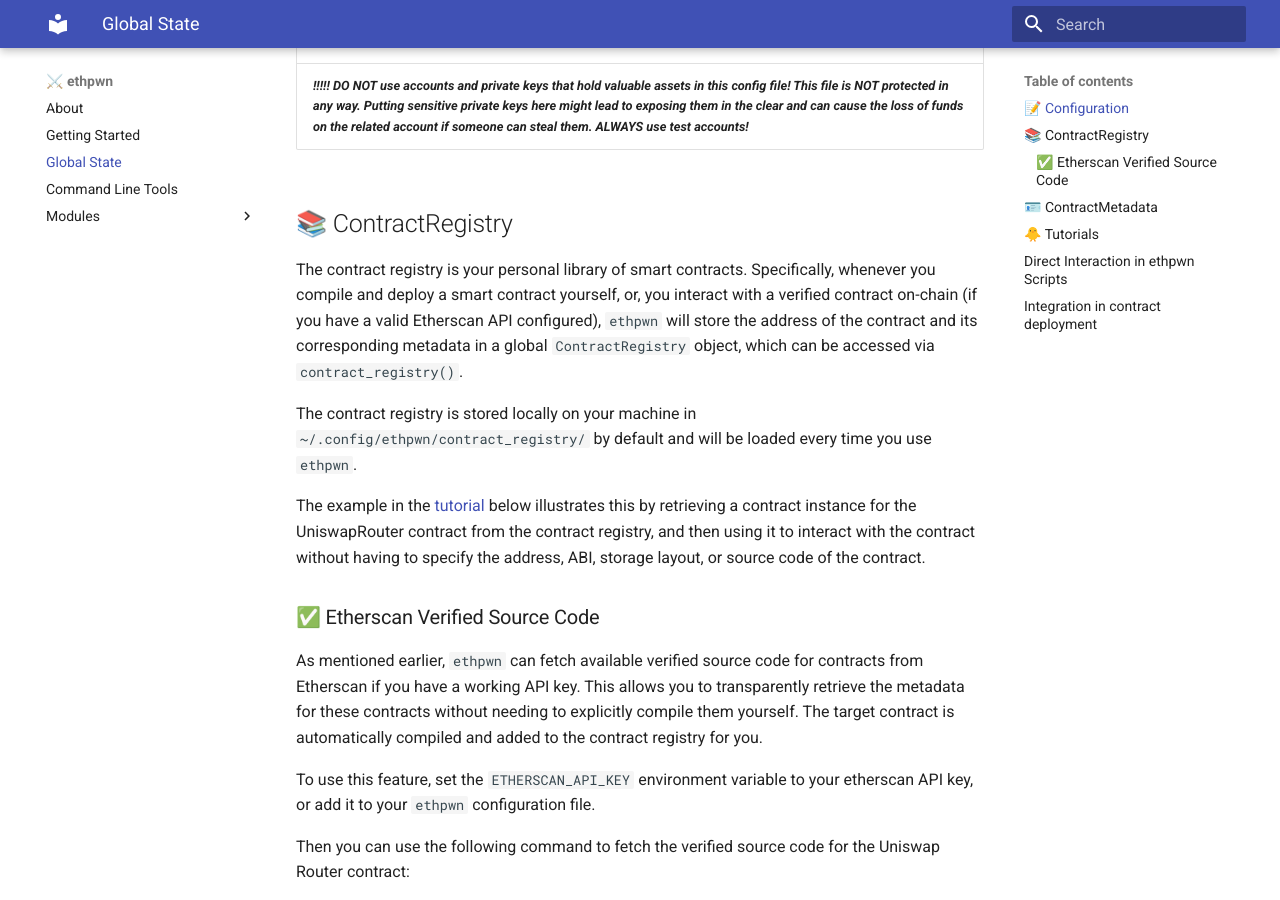
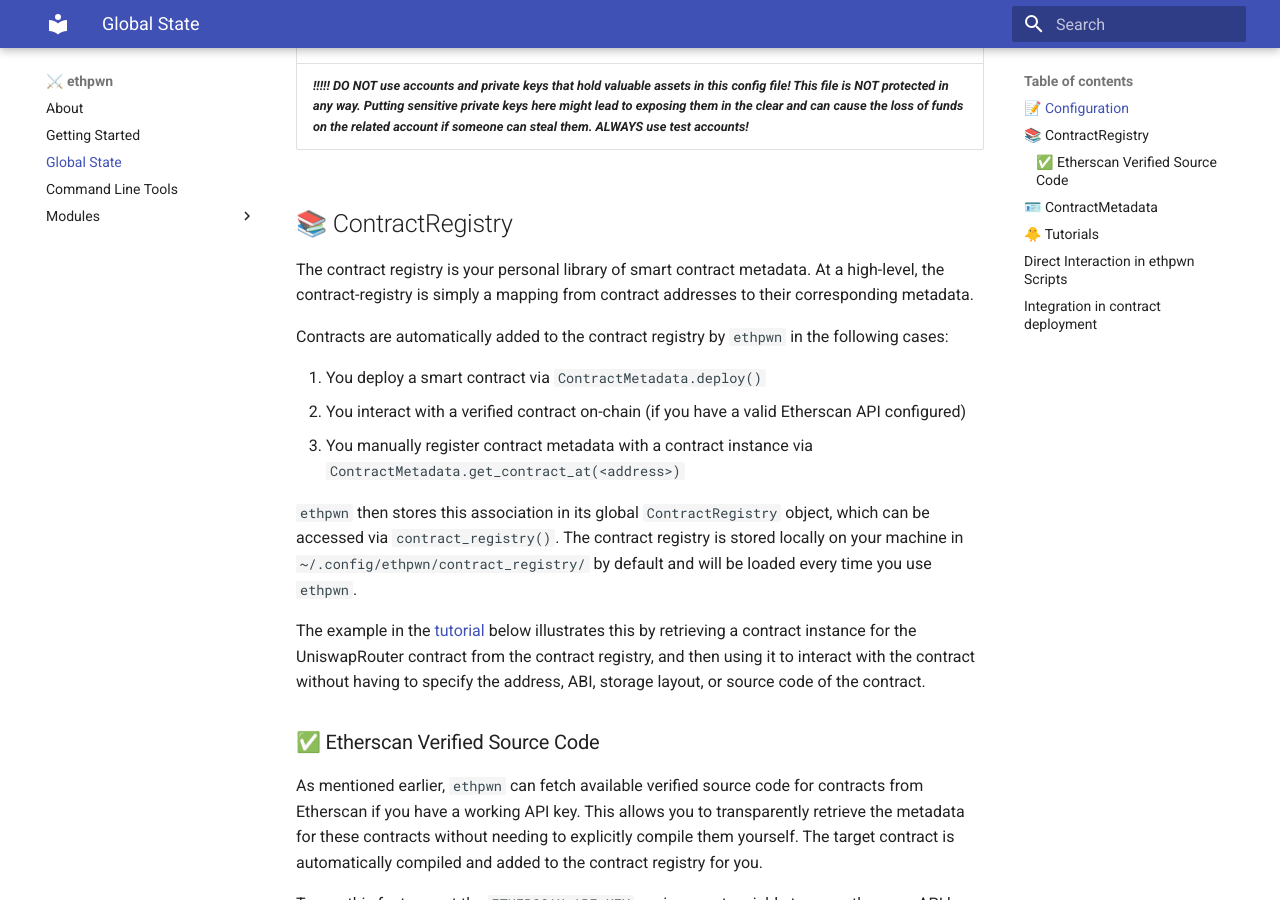
Before and after one commit to ethpwn/ethpwn, an MkDocs documentation site: the page built from docs/docs/ethpwn/global_state.md, in a window 1280 px wide and 900 px high, scrolled down 1618 px. Built offline with MkDocs 1.6.1 and Material for MkDocs 9.7.7, drawn with Linux system fonts in a browser that asks for light colours.

Commit message:
maybe a bit clearer?

```diff
--- a/docs/docs/ethpwn/global_state.md
+++ b/docs/docs/ethpwn/global_state.md
@@ -59,9 +59,16 @@
 | ***!!!!! DO NOT use accounts and private keys that hold valuable assets in this config file! This file is NOT protected in any way. Putting sensitive private keys here might lead to exposing them in the clear and can cause the loss of funds on the related account if someone can steal them. ALWAYS use test accounts!***|
 
 ## 📚 ContractRegistry
-The contract registry is your personal library of smart contracts.
-Specifically, whenever you compile and deploy a smart contract yourself, or, you interact with a verified contract on-chain (if you have a valid Etherscan API configured), `ethpwn` will store the address of the contract and its corresponding metadata in a global `ContractRegistry` object, which can be accessed via `contract_registry()`.
+The contract registry is your personal library of smart contract metadata.
+At a high-level, the contract-registry is simply a mapping from contract addresses to their corresponding metadata.
 
+Contracts are automatically added to the contract registry by `ethpwn` in the following cases:
+
+1. You deploy a smart contract via `ContractMetadata.deploy()`
+2. You interact with a verified contract on-chain (if you have a valid Etherscan API configured)
+3. You manually register contract metadata with a contract instance via `ContractMetadata.get_contract_at(<address>)`
+
+`ethpwn` then stores this association in its global `ContractRegistry` object, which can be accessed via `contract_registry()`.
 The contract registry is stored locally on your machine in `~/.config/ethpwn/contract_registry/` by default and will be loaded every time you use `ethpwn`.
 
 The example in the [tutorial](#tutorial) below illustrates this by retrieving a contract instance for the UniswapRouter contract from the contract registry, and then using it to interact with the contract without having to specify the address, ABI, storage layout, or source code of the contract.
```
